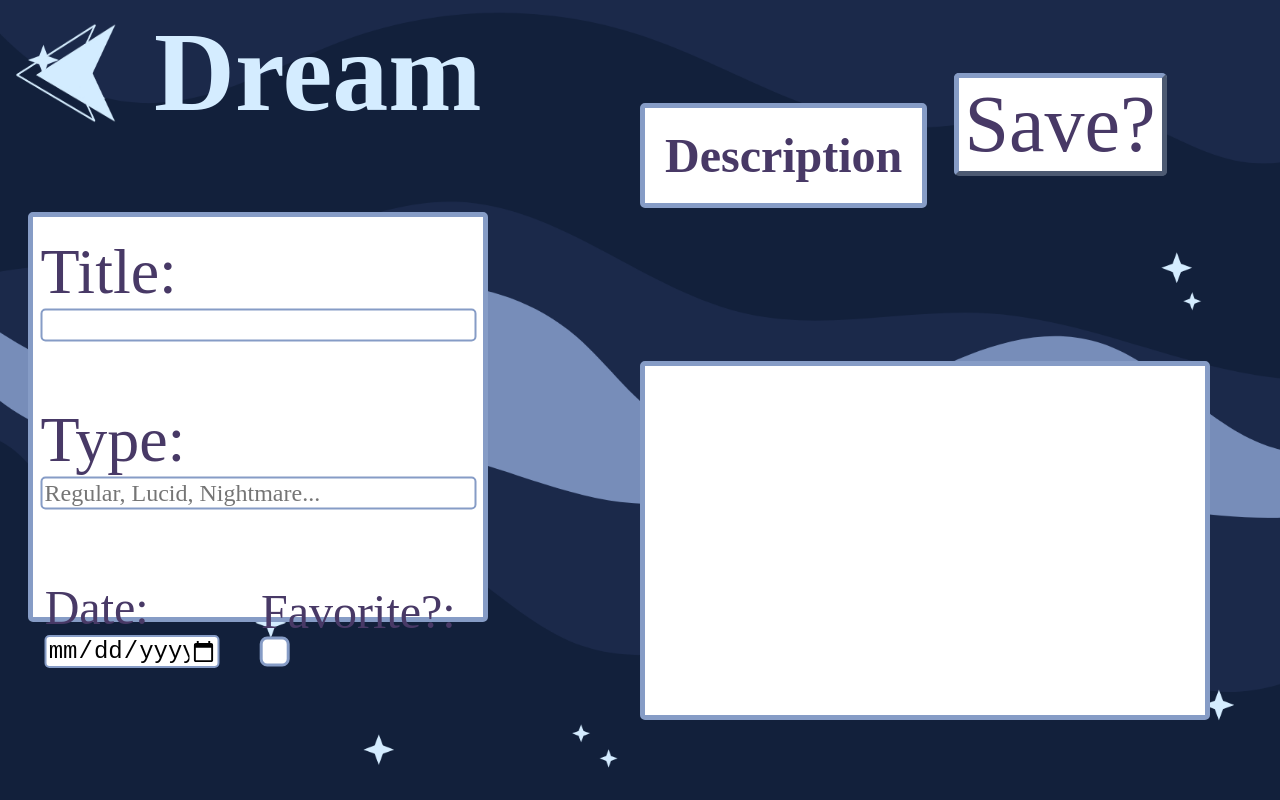
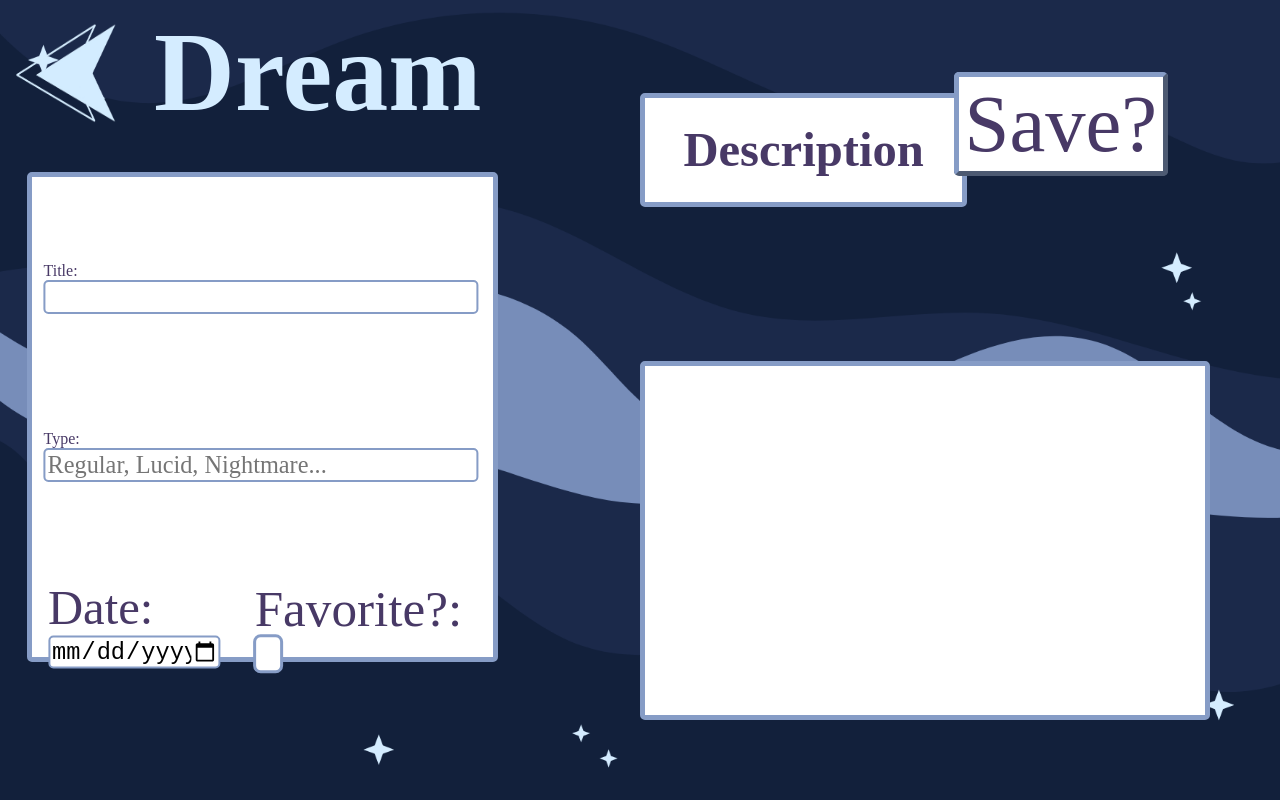
Before and after one commit to DreamLogger/dream, a plain HTML site: page log.html in a window 1280 px wide. Drawn offline with Linux system fonts and the light colour scheme.

Commit message:
trying to fix the scaling issue if this doesn't work might have to redo whole website

```diff
--- a/stylelog.css
+++ b/stylelog.css
@@ -31,8 +31,8 @@ img{
 }
 
 .itemback{
-    width: 450px;
-    height: 400px;
+    width: 36vw;
+    height: 60vh;
     background-color: white;
 	border: 5px solid #869cc6;
 	border-radius: 5px;
@@ -43,77 +43,77 @@ img{
     justify-content: flex-start;
     align-items: center;
     height: 70vh;
-	margin-left: 20px;
+	margin-left: 1.5vw;
 }
 
 .input-overlay-title{
 	position: absolute;
-    top: 37%;
-    left: 15%;
+    top: 37vh;
+    left: 20.4vw;
     transform: translate(-50%, -50%);
 	z-index: 1;
 }
 
 .input-label{
 	color: #483966;
-    font-size: 4rem;
+    font-size: 5vw
     font-family: serif;
 }
 
 .text-input{
     color: #483966;
-    font-size: 1.5rem;
+    font-size: 1.9vw;
     font-family: serif;
 	border: 2px solid #869cc6;
 	border-radius: 5px;
-	width: 144%;
+	width: 34vw;
 }
 
 
 .input-overlay-type{
 	position: absolute;
-    top: 58%;
-    left: 15%;
+    top: 58vh;
+    left: 20.4vw;
     transform: translate(-50%, -50%);
 	z-index: 1;
 }
 
 .input-overlay-date{
 	position: absolute;
-    top: 79%;
-    left: 11.5%;
+    top: 79vh;
+    left: 12vw;
     transform: translate(-50%, -50%);
 	z-index: 1;
 }
 
 .date-label{
 	color: #483966;
-    font-size: 3rem;
+    font-size: 3.8vw;
     font-family: serif;
 }
 
 .custom-date{
 	appearance: none;
-    width: 175px;
+    width: 13.5vw;
     border: 2px solid #869cc6;
     border-radius: 5px;
     background-color: #fff;
-    font-size: 1.5rem;
-    margin-right: 30px;
+    font-size: 1.85vw;
+    margin-right: 3vw;
 }
 
 .input-overlay-favorite{
 	position: absolute;
-    top: 79%;
-    left: 28%;
+    top: 79vh;
+    left: 28vw;
     transform: translate(-50%, -50%);
 	z-index: 1;
 }
 
 .custom-checkbox{
 	appearance: none;
-    width: 20px;
-    height: 20px;
+    width: 1.6vw;
+    height: 3.2vh;
     border: 2px solid #869cc6;
     border-radius: 5px;
     background-color: #fff;
@@ -127,16 +127,16 @@ img{
 
 .custom-checkbox:checked::before {
     content: '✓';
-    font-size: 12px;
+    font-size: 0.9vw;
     color: white;
 	position: absolute;
     top: 0;
-    left: 3px;
+    left: 0.3vw;
 }
 
 .favorite-label{
 	color: #483966;
-    font-size: 3rem;
+    font-size: 4vw ;
     font-family: serif;
 	border-radius: 5px;
 	width: 144%;
@@ -151,17 +151,17 @@ textarea{
 
 .textarea-container{
     position:absolute;
-    bottom: 10%;
-    left:50%;
+    bottom: 10vh;
+    left:50vw;
 }
 
 h6 {
     position: absolute;
-    bottom: 60%;
-    left: 50%;
-    font-size: 3rem;
+    bottom: 60vh;
+    left: 50vw;
+    font-size: 3.8vw;
     background-color: #ffffff;
-    padding: 20px 20px;
+    padding: 3vh 3vw;
     color: #483966;
     border-radius: 5px;
     border: 5px solid #869cc6;
@@ -171,10 +171,10 @@ h6 {
     border-radius: 5px;
     color: #483966;
     font-family: serif;
-    font-size: 5rem;
+    font-size: 6.3vw;
     position:absolute;
-    bottom: 78%;
-    left:74.5%;
+    bottom: 78vh;
+    left:74.5vw;
     background-color: white;
 	border-color: #869cc6;
 	border-width: 5px;
```
